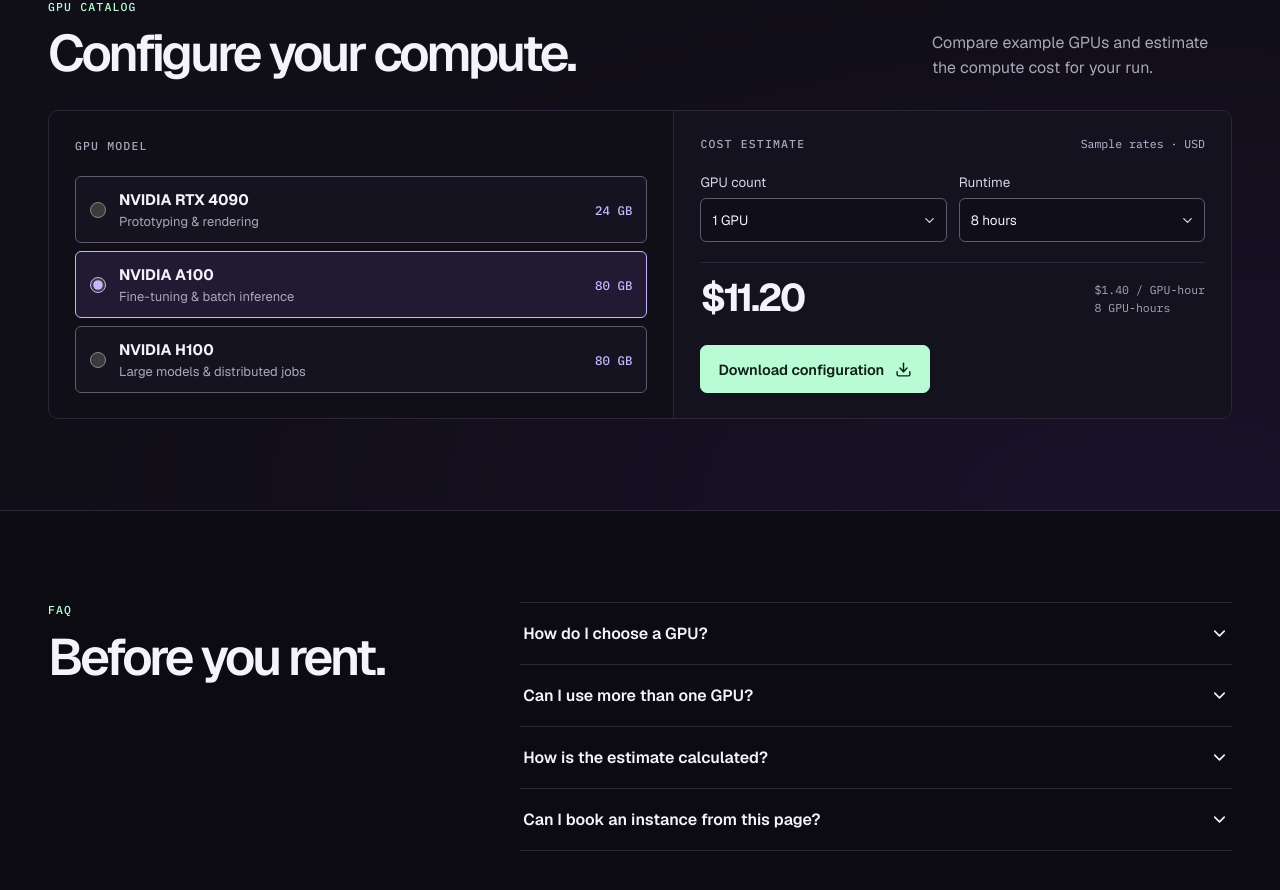
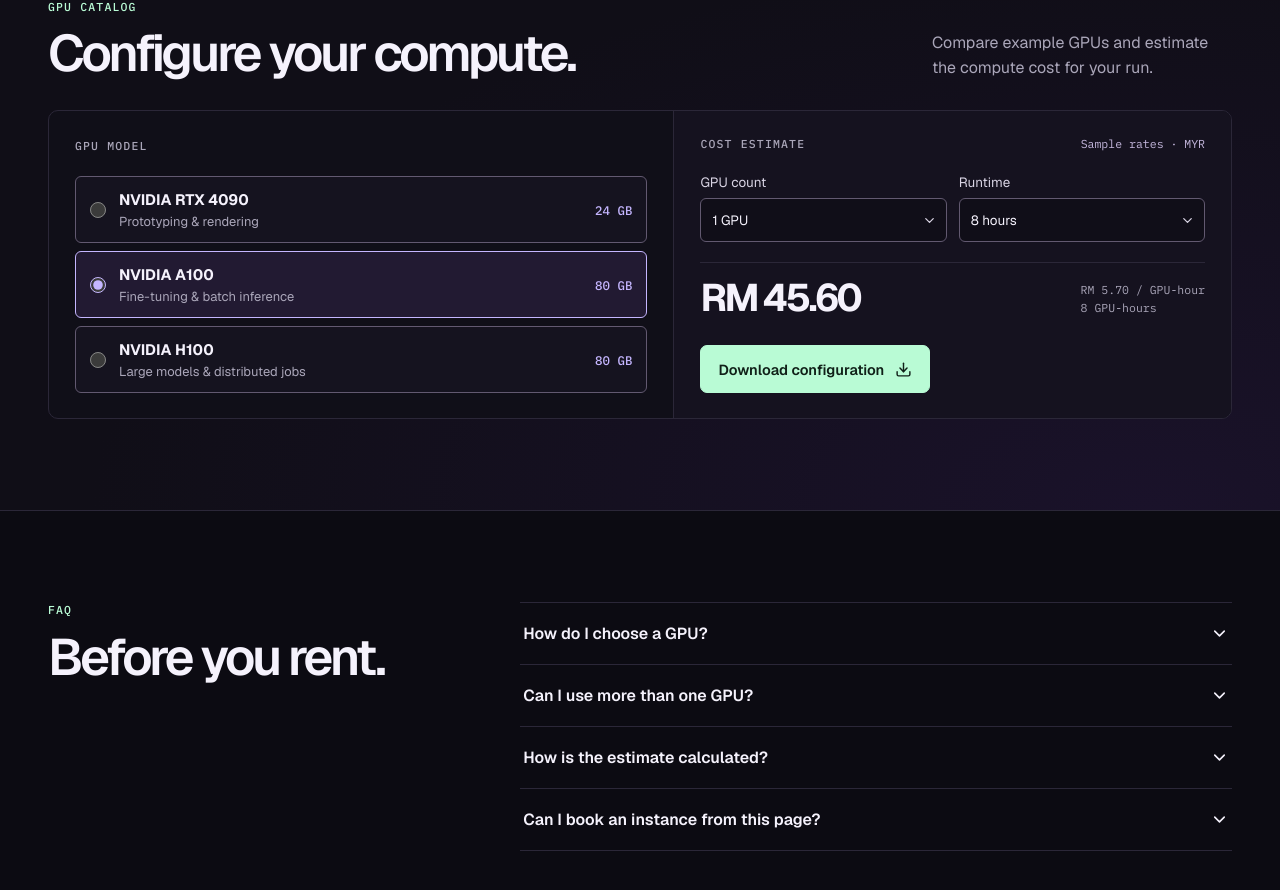
Before and after one commit to Iotnect/Gpu_rental, a React (Vite) app: page / in a window 1280 px wide. Shown: the part 1353-2243 px from the top of the page. Built offline with nearby package versions, Linux system fonts and the light colour scheme.

Commit message:
Update Site source

```diff
--- a/src/main.tsx
+++ b/src/main.tsx
@@ -7,9 +7,9 @@ import {
 import './styles.css';
 
 const gpus = [
-  { id: '4090', name: 'RTX 4090', memory: 24, hourly: 0.55, role: 'Prototyping & rendering' },
-  { id: 'a100', name: 'A100', memory: 80, hourly: 1.4, role: 'Fine-tuning & batch inference' },
-  { id: 'h100', name: 'H100', memory: 80, hourly: 2.5, role: 'Large models & distributed jobs' },
+  { id: '4090', name: 'RTX 4090', memory: 24, hourlySen: 224, role: 'Prototyping & rendering' },
+  { id: 'a100', name: 'A100', memory: 80, hourlySen: 570, role: 'Fine-tuning & batch inference' },
+  { id: 'h100', name: 'H100', memory: 80, hourlySen: 1019, role: 'Large models & distributed jobs' },
 ] as const;
 
 type GpuId = typeof gpus[number]['id'];
@@ -28,7 +28,7 @@ const faqs = [
   { question: 'Can I book an instance from this page?', answer: 'This page is a preview of the GPU rental product. You can explore example hardware and download a configuration for your planning. Live inventory, billing, and instance booking are pending.' },
 ];
 
-const dollars = new Intl.NumberFormat('en-US', { style: 'currency', currency: 'USD' });
+const ringgit = new Intl.NumberFormat('en-MY', { style: 'currency', currency: 'MYR' });
 
 function Brand() {
   return <a className="brand" href="#top"><img src={`${import.meta.env.BASE_URL}tensorbay.svg`} alt="" width="32" height="32" />tensorbay<span>.</span></a>;
@@ -41,13 +41,14 @@ function App() {
   const [count, setCount] = useState(1);
   const [hours, setHours] = useState(8);
   const gpu = gpus.find((option) => option.id === gpuId)!;
-  const estimate = dollars.format(gpu.hourly * count * hours);
+  const hourlyRate = ringgit.format(gpu.hourlySen / 100);
+  const estimate = ringgit.format((gpu.hourlySen * count * hours) / 100);
 
   function downloadConfig() {
     const config = [
       'Tensorbay GPU configuration', '', `GPU: NVIDIA ${gpu.name}`, `Memory per GPU: ${gpu.memory} GB`,
-      `GPU count: ${count}`, `Runtime: ${hours} hours`, `Sample rate: ${dollars.format(gpu.hourly)} USD per GPU-hour`,
-      `Estimated compute cost: ${estimate} USD`, '', 'Planning estimate only. Rates and inventory are illustrative.', '',
+      `GPU count: ${count}`, `Runtime: ${hours} hours`, `Sample rate: ${hourlyRate} per GPU-hour`,
+      `Estimated compute cost: ${estimate}`, '', 'Planning estimate only. Rates and inventory are illustrative.', '',
     ].join('\n');
     const url = URL.createObjectURL(new Blob([config], { type: 'text/plain;charset=utf-8' }));
     const link = document.createElement('a');
@@ -149,12 +150,12 @@ function App() {
                 ))}
               </fieldset>
               <div className="estimate">
-                <div className="estimate-heading"><span className="eyebrow">COST ESTIMATE</span><span className="sample-label">Sample rates · USD</span></div>
+                <div className="estimate-heading"><span className="eyebrow">COST ESTIMATE</span><span className="sample-label">Sample rates · MYR</span></div>
                 <div className="estimate-fields">
                   <label htmlFor="gpu-count">GPU count<span className="select-wrap"><select id="gpu-count" value={count} onChange={(event) => setCount(Number(event.target.value))}>{[1, 2, 4, 8].map((value) => <option value={value} key={value}>{value} {value === 1 ? 'GPU' : 'GPUs'}</option>)}</select><ChevronDown size={15} aria-hidden="true" /></span></label>
                   <label htmlFor="runtime">Runtime<span className="select-wrap"><select id="runtime" value={hours} onChange={(event) => setHours(Number(event.target.value))}>{[1, 4, 8, 24, 48, 72, 168].map((value) => <option value={value} key={value}>{value} {value === 1 ? 'hour' : 'hours'}</option>)}</select><ChevronDown size={15} aria-hidden="true" /></span></label>
                 </div>
-                <div className="estimate-total" aria-live="polite"><strong>{estimate}</strong><span>{dollars.format(gpu.hourly)} / GPU-hour<br />{count * hours} GPU-hours</span></div>
+                <div className="estimate-total" aria-live="polite"><strong>{estimate}</strong><span>{hourlyRate} / GPU-hour<br />{count * hours} GPU-hours</span></div>
                 <button type="button" className="button button-primary" onClick={downloadConfig}>Download configuration <Download size={17} /></button>
               </div>
             </div>
```
